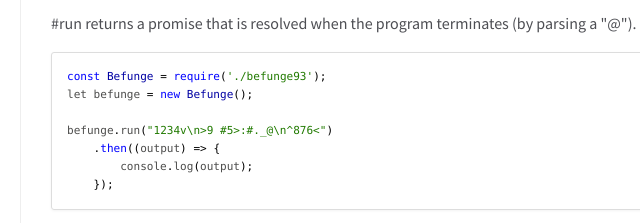
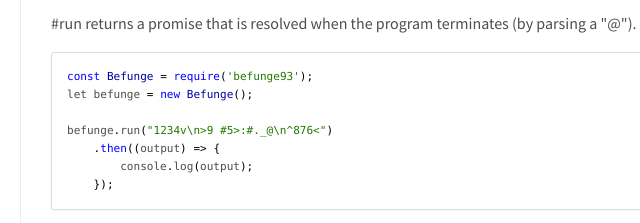
Before and after one commit to amicloud/befunge93, a website: page docs/index.html in a window 1280 px wide. Shown: the part 375-598 px from the top of the page, 229-869 px from the left. Drawn offline with nearby package versions, Linux system fonts and the light colour scheme.

Commit message:
Fixed typo in documentation

```diff
--- a/docs/index.html
+++ b/docs/index.html
@@ -52,7 +52,7 @@
 <h2>Installation</h2><p>Befunge93 is available on npm!</p>
 <pre class="prettyprint source"><code>npm install befunge93</code></pre><h3>Getting started</h3><p>To run a Befunge program, just create a new interpreter and call #run with your program as the argument.</p>
 <p>#run returns a promise that is resolved when the program terminates (by parsing a &quot;@&quot;).</p>
-<pre class="prettyprint source lang-javascript"><code>const Befunge = require('./befunge93');
+<pre class="prettyprint source lang-javascript"><code>const Befunge = require('befunge93');
 let befunge = new Befunge();
 
 befunge.run(&quot;1234v\n>9 #5>:#._@\n^876&lt;&quot;)
```
Also changed, not shown: readme.md.
